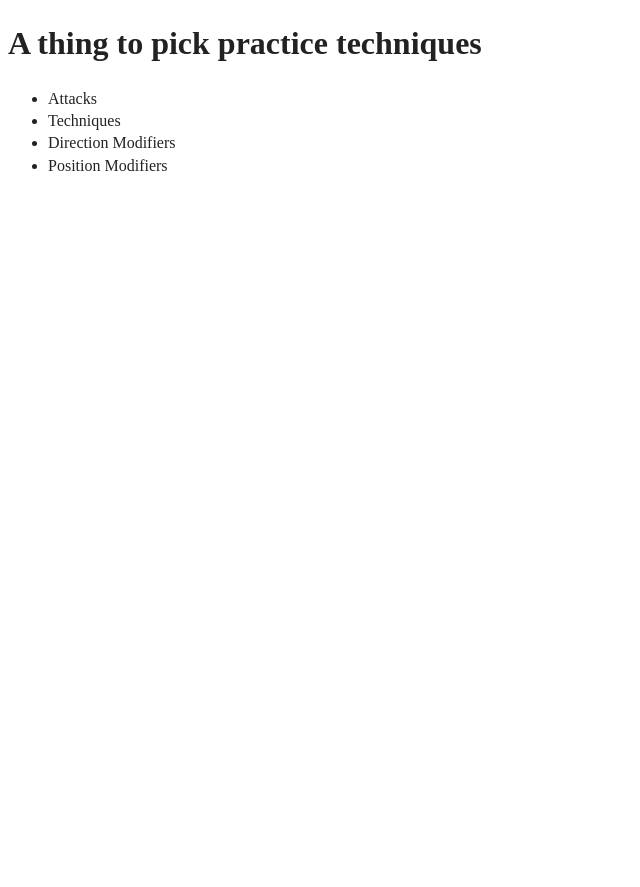
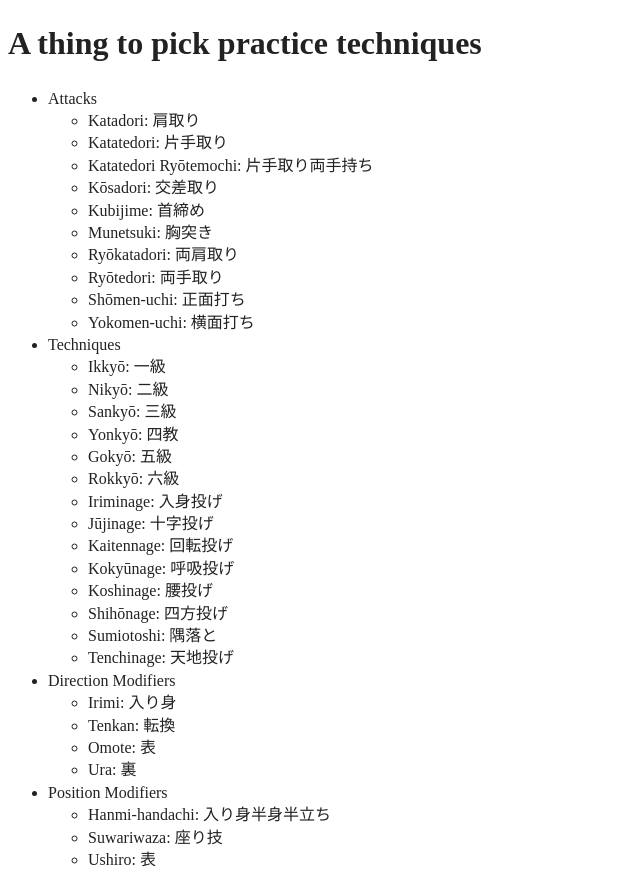
Before and after one commit to matthornsby/Aikido-trainer, a plain HTML site: page index.html in a window 1280 px wide. Shown: the whole page, without its empty margins (0-640 px from the left). Before the commit the page ends 800 px from the top, so only its background shows below. Drawn offline with Linux system fonts and the light colour scheme.

Commit message:
displaying the list

```diff
--- a/index.html
+++ b/index.html
@@ -29,7 +29,7 @@
         </li>
     </template>
     <template id="technique-item">
-        <li class="technique-item"><span class="english"></span>: <span class="japanese"></span></li>
+        <li class="technique-item"><span class="english" lang="en-US"></span>: <span class="japanese" lang="ja-JP"></span></li>
     </template>
 
 
--- a/js/app.js
+++ b/js/app.js
@@ -40,11 +40,16 @@ function writeList(techniques) {
        //add the set name
        set.querySelector('li').prepend(techniques[techniqueSet].name);
 
-       for (const techniqueItem in techniques[techniqueSet]) {
+       for (const techniqueItem in techniques[techniqueSet].list) {
         //clone the new item template
         const item = tItem.content.cloneNode(true);
 
-        console.log(techniques[techniqueSet].list)
+        //console.log(techniques[techniqueSet].list[techniqueItem]);
+
+        item.querySelector('.english').append(techniques[techniqueSet].list[techniqueItem].english);
+        item.querySelector('.japanese').append(techniques[techniqueSet].list[techniqueItem].japanese);
+
+        set.querySelector('.technique-list').append(item);
 
        }
 
```
